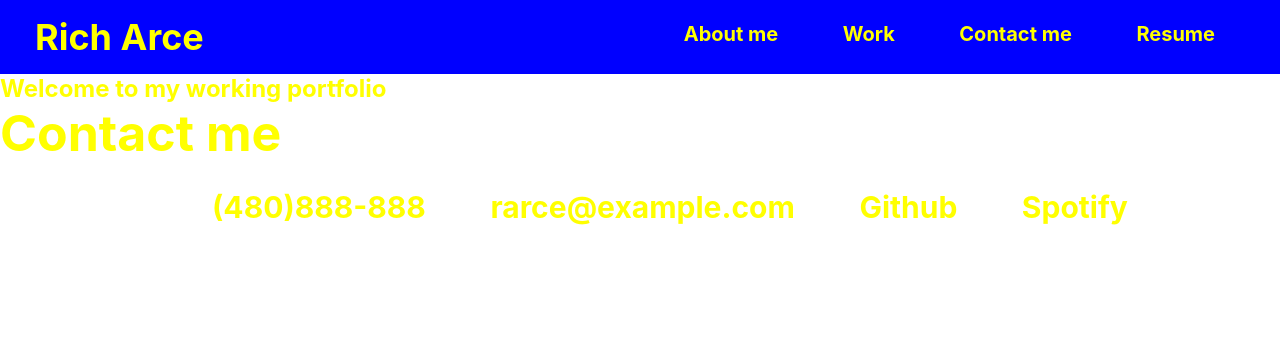
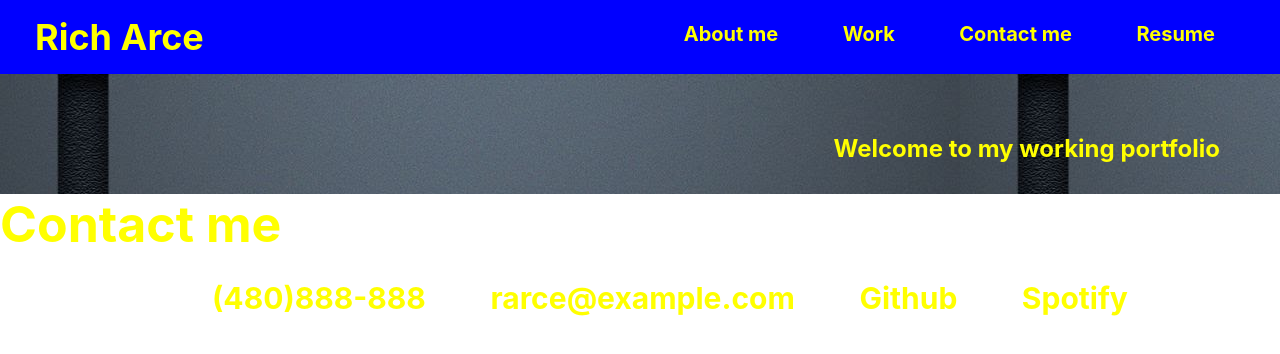
Before and after one commit to raarce118/portfolio, a plain HTML site: page index.html in a window 1280 px wide. Drawn offline with Linux system fonts and the light colour scheme.

Commit message:
added image and more CSS

```diff
--- a/assets/css/style.css
+++ b/assets/css/style.css
@@ -51,6 +51,10 @@ footer a {
     font-size: 50px;
 }
 
+h2 {
+    float: right;
+}
+
 footer nav {
     text-align: center;
     margin: 7px 0;
@@ -66,3 +70,14 @@ footer nav ul li a {
     font-size: 30px
 
 }
+
+section {
+
+    padding: 60px
+}
+
+.hero {
+background-image: url('../images/Hero-bg.jpg');
+
+
+}
--- a/index.html
+++ b/index.html
@@ -42,8 +42,8 @@
       </section>
 
       <footer>
-         <h2>
-             <a href="/">Contact me</h2>
+         <h3>
+             <a href="/">Contact me</h3>
                 <nav>
                     <ul>
                        <li>
```
Also changed, not shown: assets/images/Hero-bg.jpg (added).
